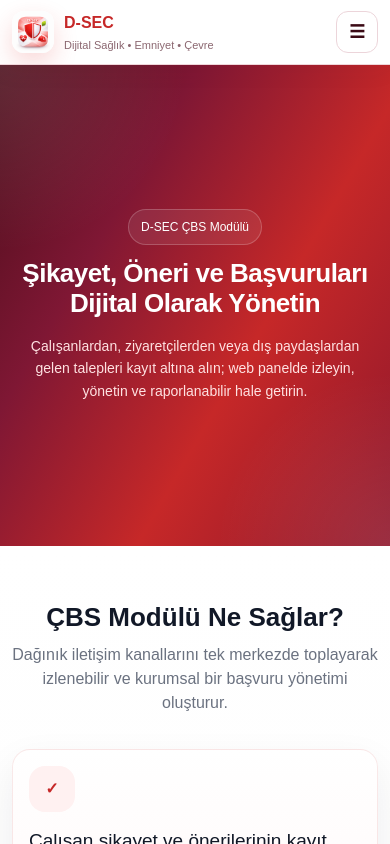
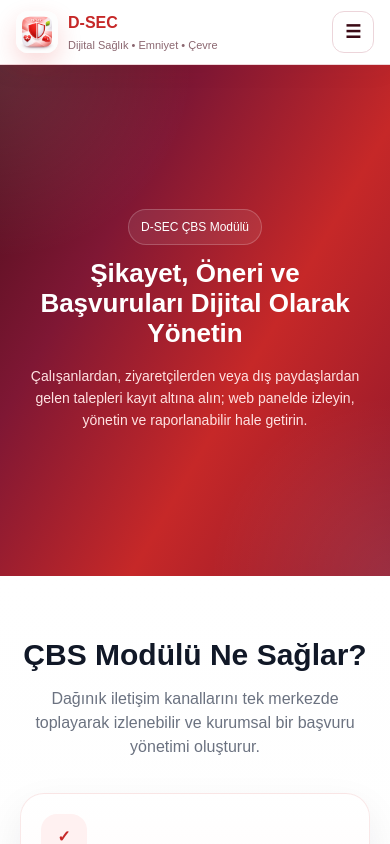
Before and after one commit to fatihulker000-wq/dsec360-site, a Next.js app: page /cbs in a window 390 px wide. Shown: the top 844 px of the page. Built offline with nearby package versions, Linux system fonts and the light colour scheme.

Commit message:
Clean global CSS responsive conflicts

```diff
--- a/app/globals.css
+++ b/app/globals.css
@@ -1208,484 +1208,6 @@
 
 .chart-fill.risk {
   background: #a61b2b;
-}
-
-/* ===== MOBILE ADMIN FIX / SAFE OVERRIDE ===== */
-
-@media (max-width: 900px) {
-  .admin-layout {
-    display: block !important;
-    grid-template-columns: 1fr !important;
-    min-height: 100vh;
-  }
-
-  .admin-layout-main {
-    width: 100% !important;
-    min-width: 0 !important;
-    padding: 12px !important;
-  }
-
-  .admin-layout-content {
-    min-height: auto !important;
-  }
-
-  .admin-sidebar-shell {
-    position: relative !important;
-    top: auto !important;
-    height: auto !important;
-    padding: 12px 12px 0 12px !important;
-    border-right: none !important;
-    background: transparent !important;
-  }
-
-  .admin-sidebar {
-    height: auto !important;
-    min-height: auto !important;
-    border-radius: 24px !important;
-    overflow: hidden !important;
-  }
-
-  .admin-sidebar-top {
-    padding: 16px !important;
-  }
-
-  .admin-sidebar-brand {
-    gap: 10px !important;
-    margin-bottom: 14px !important;
-  }
-
-  .admin-sidebar-logo {
-    width: 42px !important;
-    height: 42px !important;
-    border-radius: 14px !important;
-    font-size: 20px !important;
-  }
-
-  .admin-sidebar-title {
-    font-size: 18px !important;
-  }
-
-  .admin-sidebar-subtitle {
-    font-size: 11px !important;
-  }
-
-  .admin-sidebar-hero-card {
-    padding: 14px !important;
-    border-radius: 18px !important;
-  }
-
-  .admin-sidebar-hero-title {
-    font-size: 18px !important;
-    line-height: 1.2 !important;
-  }
-
-  .admin-sidebar-hero-text {
-    font-size: 12px !important;
-    line-height: 1.5 !important;
-  }
-
-  .admin-sidebar-section {
-    padding: 0 14px !important;
-    margin-bottom: 14px !important;
-  }
-
-  .admin-sidebar-section-title {
-    font-size: 10px !important;
-    margin-bottom: 8px !important;
-  }
-
-  .admin-sidebar-nav {
-    gap: 8px !important;
-  }
-
-  .admin-sidebar-link,
-  .admin-sidebar-link-soft {
-    min-height: 48px !important;
-    padding: 0 12px !important;
-    border-radius: 14px !important;
-  }
-
-  .admin-sidebar-link-icon {
-    width: 28px !important;
-    min-width: 28px !important;
-    height: 28px !important;
-    font-size: 13px !important;
-  }
-
-  .admin-sidebar-link-label {
-    font-size: 14px !important;
-    line-height: 1.2 !important;
-  }
-
-  .admin-sidebar-footer {
-    padding: 14px !important;
-  }
-
-  .admin-sidebar-logout {
-    min-height: 50px !important;
-    border-radius: 14px !important;
-    font-size: 14px !important;
-  }
-
-  .admin-content,
-  .admin-layout-main,
-  main {
-    overflow-x: hidden !important;
-  }
-
-  /* Dashboard / panel içi kutular taşmasın */
-  div[style*="gridTemplateColumns: repeat(4"],
-  div[style*="gridTemplateColumns: repeat(5"],
-  div[style*="gridTemplateColumns: repeat(auto-fit"],
-  div[style*="gridTemplateColumns: minmax(0, 1.3fr) 1fr"],
-  div[style*="gridTemplateColumns: 1.3fr 1fr"],
-  div[style*="gridTemplateColumns: 2fr 1fr"],
-  div[style*="gridTemplateColumns: minmax(0, 1.1fr) minmax(0, 0.9fr)"],
-  div[style*="gridTemplateColumns: minmax(0, 1fr) minmax(0, 1fr)"],
-  div[style*="gridTemplateColumns: minmax(0, 1.05fr) minmax(0, 0.95fr)"] {
-    grid-template-columns: 1fr !important;
-  }
-
-  /* Kartlar mobilde daha rahat görünsün */
-  div[style*="maxWidth: 1400"],
-  div[style*="maxWidth: 1440"],
-  div[style*="maxWidth: 1100"] {
-    max-width: 100% !important;
-  }
-
-  /* Büyük başlıklar mobilde taşmasın */
-  h1 {
-    word-break: break-word;
-  }
-}
-
-@media (max-width: 640px) {
-  .admin-layout-main {
-    padding: 10px !important;
-  }
-
-  .admin-sidebar-shell {
-    padding: 10px 10px 0 10px !important;
-  }
-
-  .admin-sidebar-top {
-    padding: 14px !important;
-  }
-
-  .admin-sidebar-hero-card {
-    padding: 12px !important;
-  }
-
-  .admin-sidebar-hero-title {
-    font-size: 16px !important;
-  }
-
-  .admin-sidebar-link,
-  .admin-sidebar-link-soft {
-    min-height: 46px !important;
-  }
-
-  .admin-sidebar-logout {
-    min-height: 48px !important;
-  }
-}
-
-  .hero-title {
-  letter-spacing: -0.5px;
-
-}
-
-.cbs-button {
-  border: none;
-  border-radius: 12px;
-  padding: 10px 14px;
-  font-weight: 800;
-  cursor: pointer;
-  transition: all 0.2s ease;
-}
-
-.cbs-button:hover {
-  transform: translateY(-2px);
-  filter: brightness(1.05);
-}
-
-/* ===== GLOBAL SAFE RESPONSIVE FIX ===== */
-
-html,
-body {
-  max-width: 100%;
-  overflow-x: hidden;
-}
-
-body {
-  width: 100%;
-}
-
-img,
-video,
-canvas,
-svg,
-iframe {
-  max-width: 100%;
-  height: auto;
-}
-
-input,
-textarea,
-select,
-button {
-  max-width: 100%;
-}
-
-.page-container,
-.cbs-wrap,
-.site-navbar-inner,
-.site-footer-inner,
-.hero-inner {
-  width: 100%;
-  max-width: 100%;
-}
-
-main,
-section,
-div {
-  min-width: 0;
-}
-
-@media (max-width: 900px) {
-  html,
-  body {
-    overflow-x: hidden !important;
-  }
-
-  .page-container,
-  .cbs-wrap,
-  .site-navbar-inner,
-  .site-footer-inner,
-  .hero-inner {
-    padding-left: 16px !important;
-    padding-right: 16px !important;
-  }
-
-  .hero-title,
-  .section-title,
-  .cbs-title,
-  .card-title {
-    word-break: break-word;
-    overflow-wrap: anywhere;
-  }
-
-  table {
-    display: block;
-    width: 100%;
-    overflow-x: auto;
-  }
-}
-
-@media (max-width: 640px) {
-  .page-container,
-  .cbs-wrap,
-  .site-navbar-inner,
-  .site-footer-inner,
-  .hero-inner {
-    padding-left: 12px !important;
-    padding-right: 12px !important;
-  }
-}
-
-/* ===== ULTRA RESPONSIVE FIX (GLOBAL) ===== */
-
-html, body {
-  width: 100%;
-  max-width: 100%;
-  overflow-x: hidden;
-}
-
-
-img, video, canvas, iframe {
-  max-width: 100%;
-  height: auto;
-}
-
-/* GRID FIX */
-div[style*="grid"] {
-  max-width: 100% !important;
-}
-
-/* FLEX FIX */
-div[style*="flex"] {
-  min-width: 0 !important;
-}
-
-/* TEXT TAŞMA ENGEL */
-h1, h2, h3, p {
-  word-break: break-word;
-  overflow-wrap: anywhere;
-}
-
-/* TABLE SCROLL */
-table {
-  display: block;
-  overflow-x: auto;
-  width: 100%;
-}
-
-/* MOBILE MASTER FIX */
-@media (max-width: 900px) {
-
-  body {
-    overflow-x: hidden !important;
-  }
-
-  /* TÜM GRID'LERİ TEK SÜTUN YAP */
-  div[style*="gridTemplateColumns"] {
-    grid-template-columns: 1fr !important;
-  }
-
-
-  /* NAV FIX */
-  .nav-links {
-    display: none !important;
-  }
-
-  /* CONTAINER FIX */
-  .page-container,
-  .site-navbar-inner,
-  .hero-inner {
-    padding-left: 14px !important;
-    padding-right: 14px !important;
-  }
-
-}
-
-/* EXTRA SMALL */
-@media (max-width: 600px) {
-
-  .hero-title {
-    font-size: 30px !important;
-  }
-
-  .section-title {
-    font-size: 26px !important;
-  }
-
-}
-
-/* ===== GLOBAL SAFE RESPONSIVE FIX ===== */
-
-html,
-body {
-  width: 100%;
-  max-width: 100%;
-  overflow-x: hidden;
-}
-
-body {
-  min-width: 0;
-}
-
-img,
-video,
-canvas,
-svg,
-iframe {
-  max-width: 100%;
-  height: auto;
-}
-
-input,
-textarea,
-select,
-button {
-  max-width: 100%;
-}
-
-.page-container,
-.cbs-wrap,
-.site-navbar-inner,
-.site-footer-inner,
-.hero-inner {
-  width: 100%;
-  max-width: 100%;
-}
-
-main,
-section,
-div {
-  min-width: 0;
-}
-
-@media (max-width: 900px) {
-  html,
-  body {
-    overflow-x: hidden !important;
-  }
-
-  .page-container,
-  .cbs-wrap,
-  .site-navbar-inner,
-  .site-footer-inner,
-  .hero-inner {
-    padding-left: 16px !important;
-    padding-right: 16px !important;
-  }
-
-  .hero-title,
-  .section-title,
-  .cbs-title,
-  .card-title {
-    word-break: break-word;
-    overflow-wrap: anywhere;
-  }
-
-  table {
-    display: block;
-    width: 100%;
-    overflow-x: auto;
-  }
-
-  .site-navbar,
-  .site-footer,
-  .hero,
-  .section,
-  .card,
-  .cbs-card {
-    max-width: 100% !important;
-    overflow-x: hidden !important;
-  }
-}
-
-@media (max-width: 640px) {
-  .page-container,
-  .cbs-wrap,
-  .site-navbar-inner,
-  .site-footer-inner,
-  .hero-inner {
-    padding-left: 12px !important;
-    padding-right: 12px !important;
-  }
-
-  .hero-title {
-    font-size: 30px !important;
-    line-height: 1.2 !important;
-  }
-
-  .hero-desc {
-    font-size: 15px !important;
-    line-height: 1.6 !important;
-  }
-
-  .section-title,
-  .cbs-title {
-    font-size: 26px !important;
-    line-height: 1.2 !important;
-  }
-
-  .card,
-  .cbs-card {
-    padding: 16px !important;
-    border-radius: 18px !important;
-  }
 }
 
 /* ===== HOME MOBILE ENTRY FIX ===== */
@@ -3443,3 +2965,59 @@
     margin-left: 0;
   }
 }
+
+/* ===== D-SEC GLOBAL SAFE BASE ===== */
+html,
+body {
+  width: 100%;
+  min-height: 100%;
+  overflow-x: hidden;
+}
+
+img,
+video,
+canvas,
+svg,
+iframe {
+  max-width: 100%;
+  height: auto;
+}
+
+.admin-layout,
+.admin-layout-main,
+.admin-layout-content,
+.admin-layout-main > main {
+  min-width: 0;
+}
+
+.admin-layout-main > main {
+  width: 100%;
+  max-width: 100%;
+}
+
+@media (max-width: 900px) {
+  .admin-layout {
+    grid-template-columns: 1fr;
+  }
+
+  .admin-layout-main {
+    width: 100%;
+    min-width: 0;
+    padding: 12px;
+  }
+
+  .admin-sidebar-shell {
+    position: relative;
+    top: auto;
+    height: auto;
+    border-right: 0;
+  }
+
+  .admin-layout-main > main {
+    margin-left: 0;
+  }
+
+  table {
+    width: 100%;
+  }
+}
```
